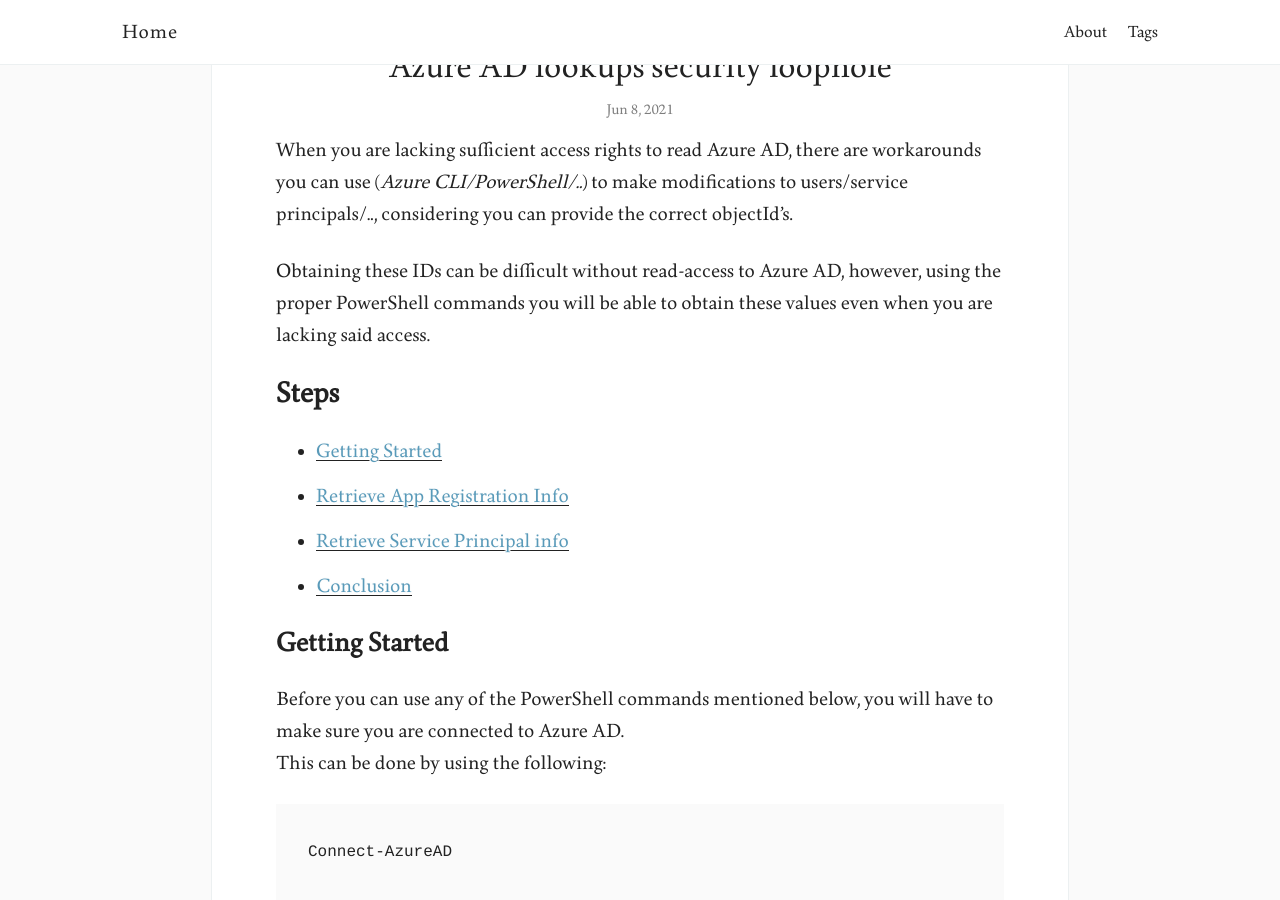
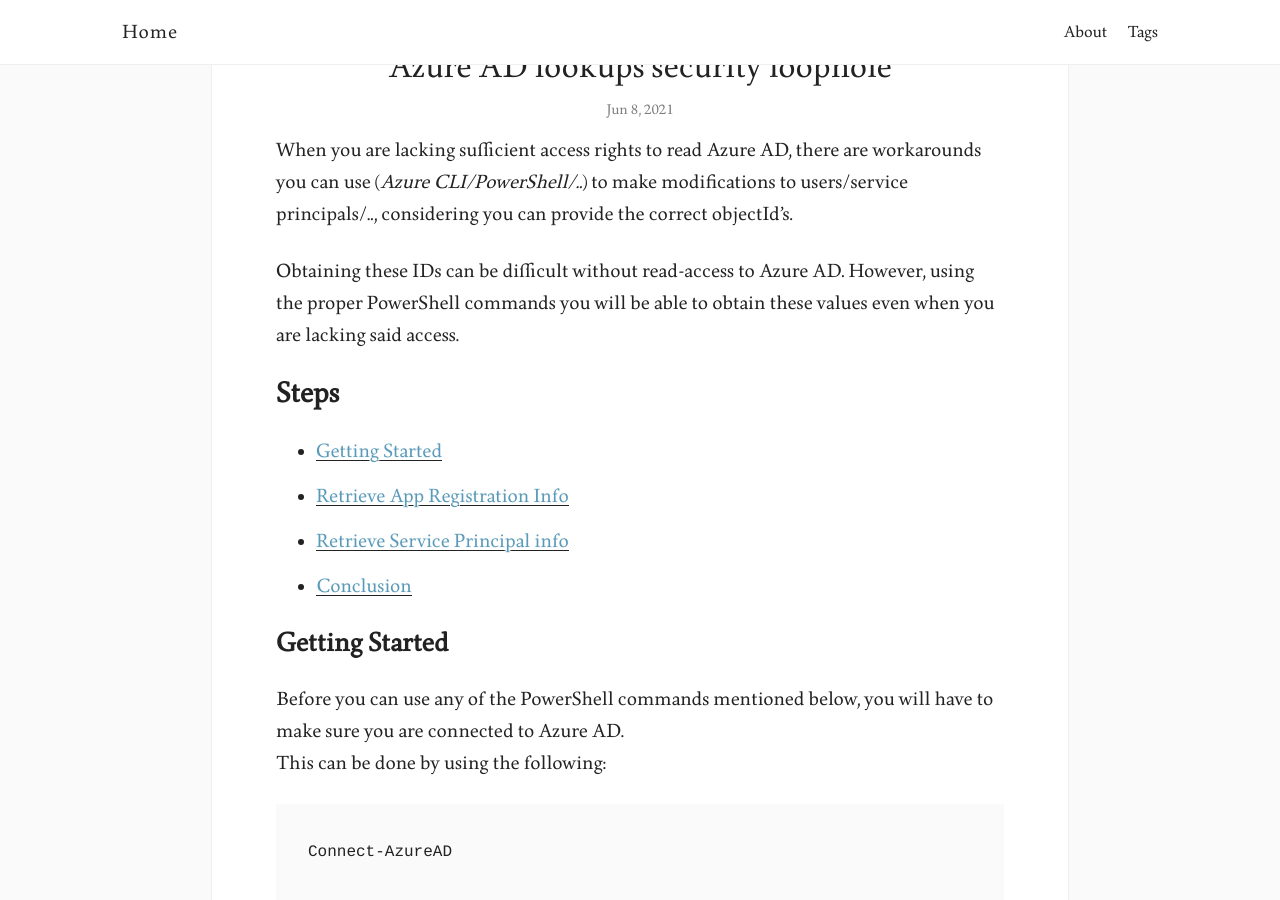
Before and after one commit to mbraekman/mbraekman.github.io, a Jekyll site: the page built from _posts/2021-06-08-Azure AD Lookups Security Loophole.md, in a window 1280 px wide and 900 px high, scrolled down 581 px. Built offline with Jekyll 4.4.1, drawn with Linux system fonts in a browser that asks for light colours; some of the changed text lies outside the part shown.

Commit message:
Azure AD Security loophole

````diff
--- a/_posts/2021-06-08-Azure AD Lookups Security Loophole.md
+++ b/_posts/2021-06-08-Azure AD Lookups Security Loophole.md
@@ -9,7 +9,7 @@ tags: [Azure AD, Security]
 
 When you are lacking sufficient access rights to read Azure AD, there are workarounds you can use (*Azure CLI/PowerShell/..*) to make modifications to users/service principals/.., considering you can provide the correct objectId's.
 
-Obtaining these IDs can be difficult without read-access to Azure AD, however, using the proper PowerShell commands you will be able to obtain these values even when you are lacking said access.
+Obtaining these IDs can be difficult without read-access to Azure AD. However, using the proper PowerShell commands you will be able to obtain these values even when you are lacking said access.
 
 ## Steps
 - [Getting Started](#getting-started)
@@ -24,6 +24,7 @@ This can be done by using the following:
 Connect-AzureAD
 ```
 
+  <br />
 ### Retrieve App Registration Info
 The following command would normally allow you to retrieve the objectId/applicationId for an app registration:
 
@@ -71,8 +72,10 @@ This will, as is the case for the app registration command, an exception indicat
 - HttpStatusDescription: Forbidden
 - HttpResponseStatus: Completed
 ```
+  <br />
 
-**But**, as was the case before, here you can also use the same command with the different parameter, which will get you the required objectId/applicationId as a response instead.
+
+But also in this situation, you can use the same command with a different parameter, which will get you the requested objectId/applicationId as a response instead.
 
 ```powershell
 Get-AzureADServicePrincipal -Filter "DisplayName eq 'app-registration-name'"
````
